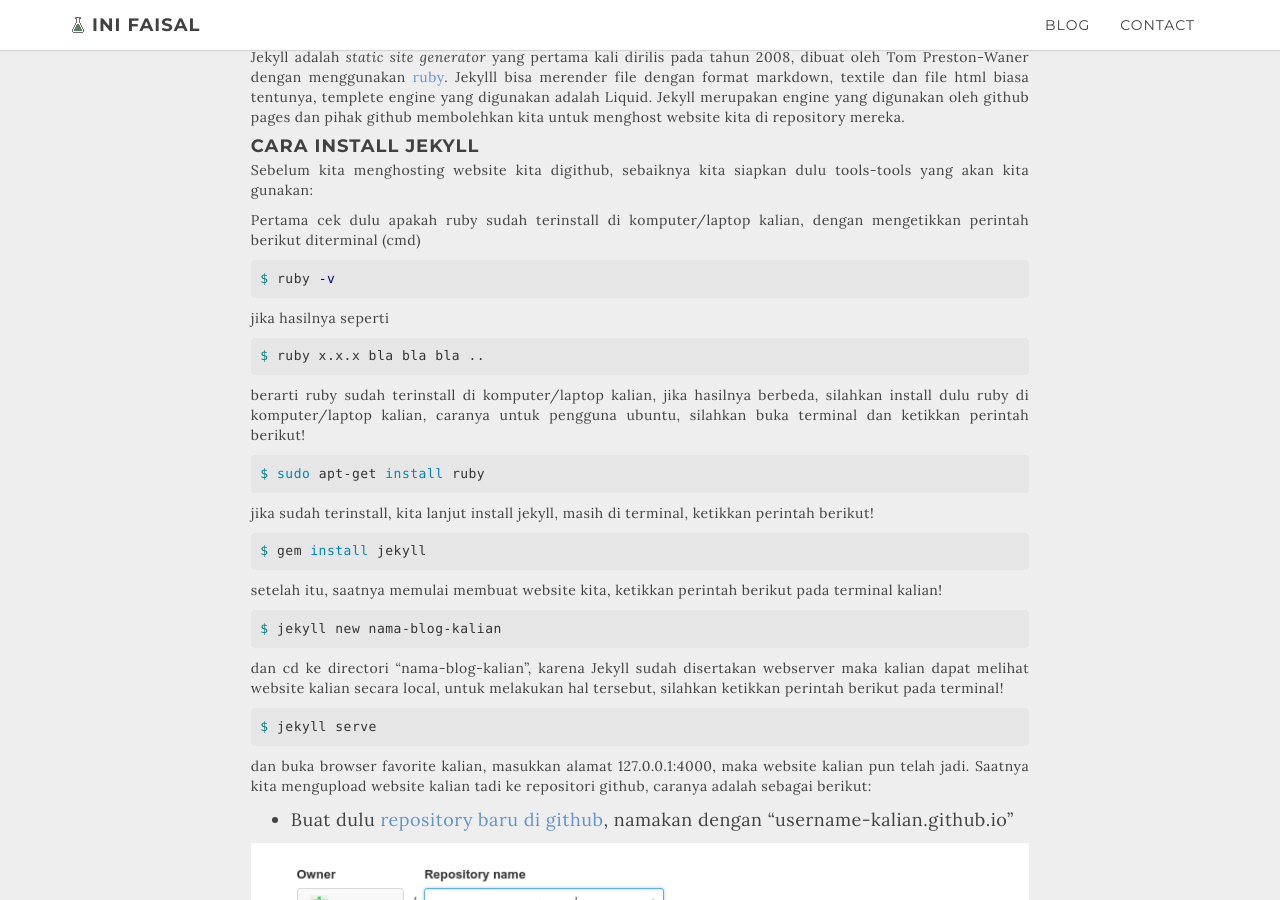
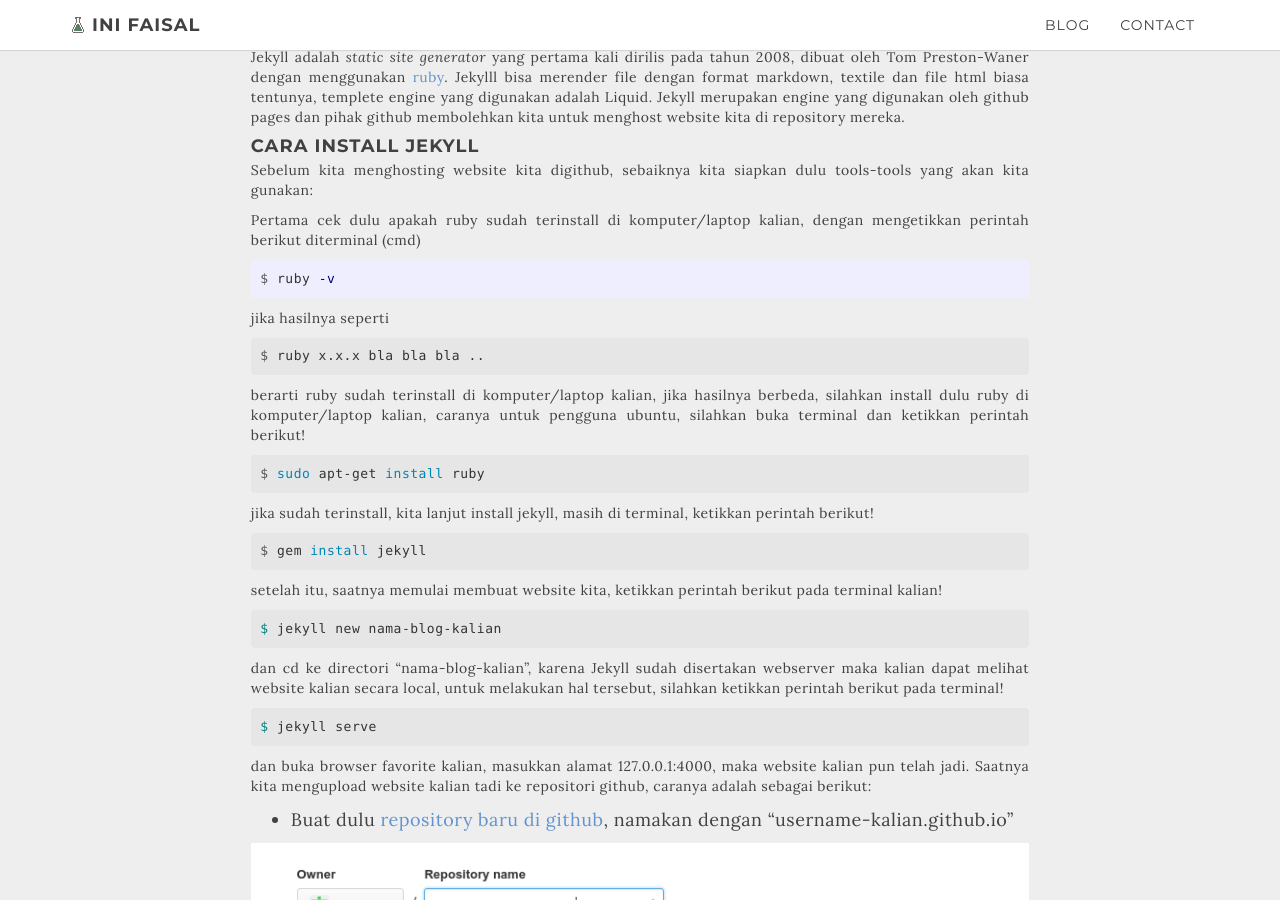
Before and after one commit to inifaisal/inifaisal.github.io, a Jekyll site: the page built from _posts/2015-12-26-buat-website-gratis-dengan-jekyll-di-github.md, in a window 1280 px wide and 900 px high, scrolled down 304 px. Built offline with Jekyll 4.4.1, drawn with Linux system fonts in a browser that asks for light colours; nearby versions of some CDN libraries; comment, search, counter and statistics services are not loaded.

Commit message:
change highlight

````diff
--- a/_posts/2015-12-26-buat-website-gratis-dengan-jekyll-di-github.md
+++ b/_posts/2015-12-26-buat-website-gratis-dengan-jekyll-di-github.md
@@ -18,25 +18,25 @@ Sebelum kita menghosting website kita digithub, sebaiknya kita siapkan dulu tool
 
 Pertama cek dulu apakah ruby sudah terinstall di komputer/laptop kalian, dengan mengetikkan perintah berikut diterminal (cmd)
 
-{% highlight bash %}
+```console
 $ ruby -v
-{% endhighlight %}
+```
 
 jika hasilnya seperti
 
-	{% highlight bash %}
+{% highlight console %}
 $ ruby x.x.x bla bla bla ..
 {% endhighlight %}
 
 berarti ruby sudah terinstall di komputer/laptop kalian, jika hasilnya berbeda, silahkan install dulu ruby di komputer/laptop kalian, caranya untuk pengguna ubuntu, silahkan buka terminal dan ketikkan perintah berikut!
 
-{% highlight bash %}
+{% highlight console %}
 $ sudo apt-get install ruby
 {% endhighlight %}
 
 jika sudah terinstall, kita lanjut install jekyll, masih di terminal, ketikkan perintah berikut!
 
-{% highlight bash %}
+{% highlight console %}
 $ gem install jekyll
 {% endhighlight %}
 
````
